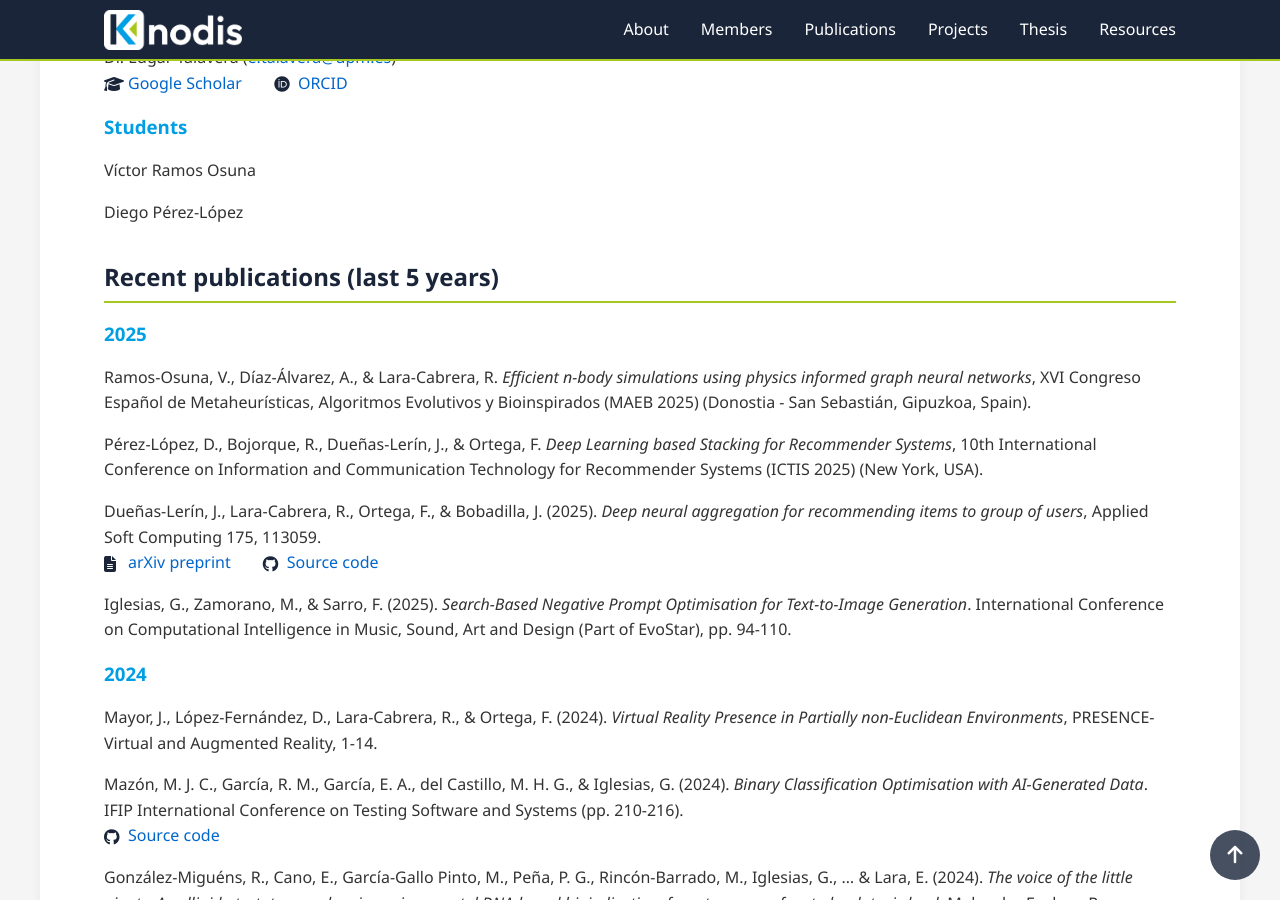
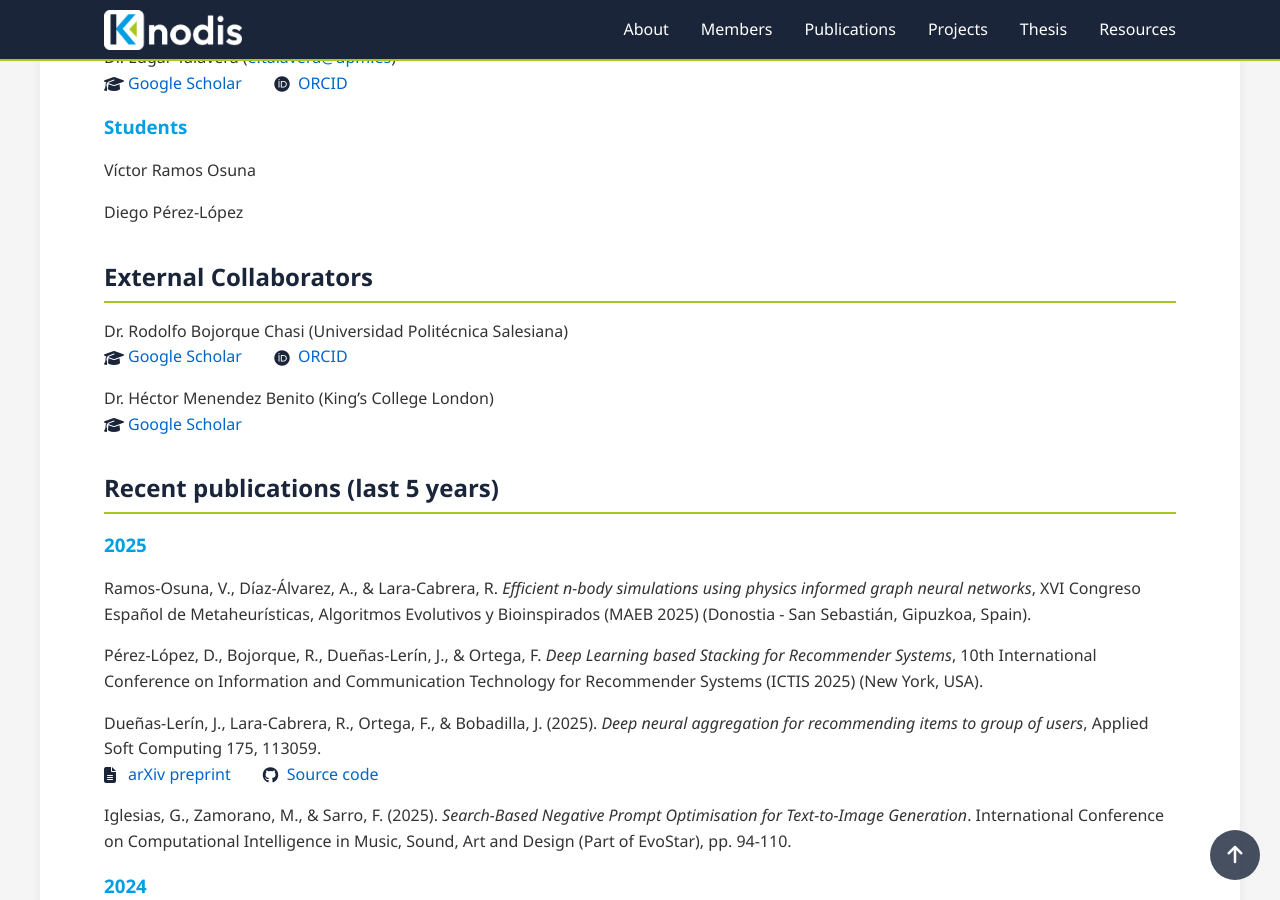
Before and after one commit to KNODIS-Research-Group/knodis-research-group.github.io, a Jekyll site: the page built from index.md, in a window 1280 px wide and 900 px high, scrolled down 1748 px. Built offline with Jekyll 4.4.1, drawn with Linux system fonts in a browser that asks for light colours.

Commit message:
Added external collaborators

```diff
--- a/index.md
+++ b/index.md
@@ -57,6 +57,15 @@ Through this blend of cutting-edge research, innovation in teaching, and industr
 
 - Víctor Ramos Osuna
 - Diego Pérez-López
+
+## External Collaborators
+
+- Dr. Rodolfo Bojorque Chasi (Universidad Politécnica Salesiana)
+  - [Google Scholar](https://scholar.google.com/citations?user=lJRmAAUAAAAJ)
+  - [ORCID](https://orcid.org/0000-0002-6045-8692)
+
+- Dr. Héctor Menendez Benito (King’s College London)
+  - [Google Scholar](https://scholar.google.com/citations?user=-nmhrgcAAAAJ&hl=es&oi=ao)
 
 ## Recent publications (last 5 years)
 
```
